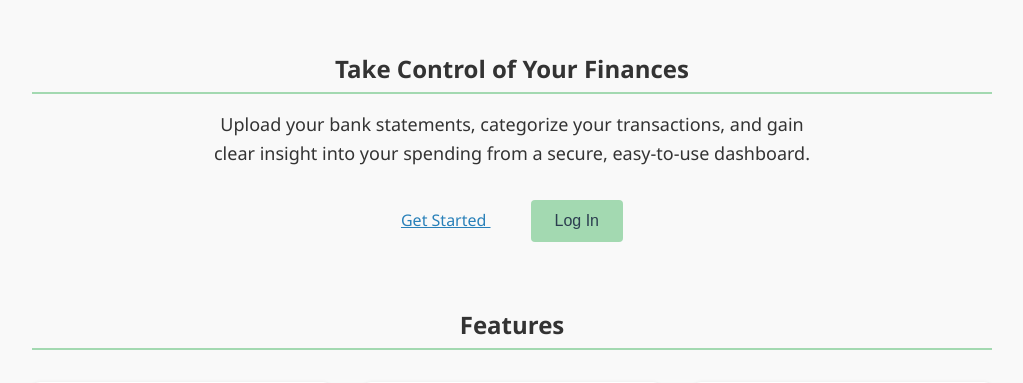
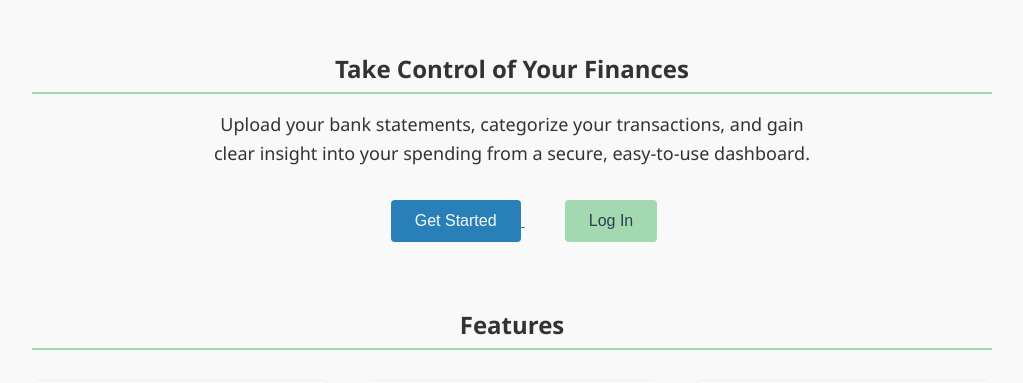
Before and after one commit to TRJackson998/finanalyzer, a Flask app: page / in a window 1280 px wide. Shown: the part 141-524 px from the top of the page, without its empty margins (128-1151 px from the left). Run offline with Flask 3, Linux system fonts and the light colour scheme.

Commit message:
Fix my button

```diff
--- a/flaskapp/app/templates/routes/landing.html
+++ b/flaskapp/app/templates/routes/landing.html
@@ -9,7 +9,9 @@
   </p>
 
   <div style="margin-top: 2rem">
-    <a href="{{ url_for('auth.register') }}" class="button"> Get Started </a>
+    <a href="{{ url_for('auth.register') }}"
+      ><button class="primary">Get Started</button>
+    </a>
     <a href="{{ url_for('auth.login') }}" style="margin-left: 1rem">
       <button class="secondary">Log In</button>
     </a>
```
